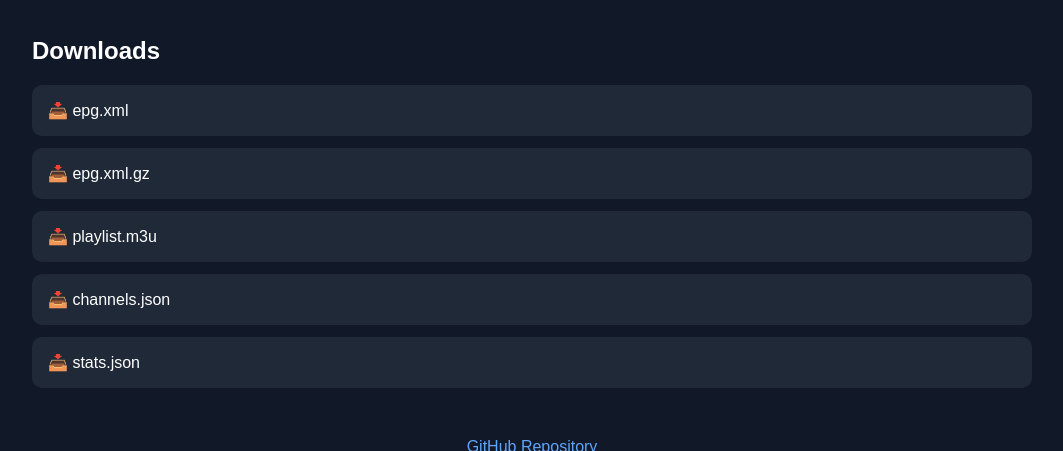
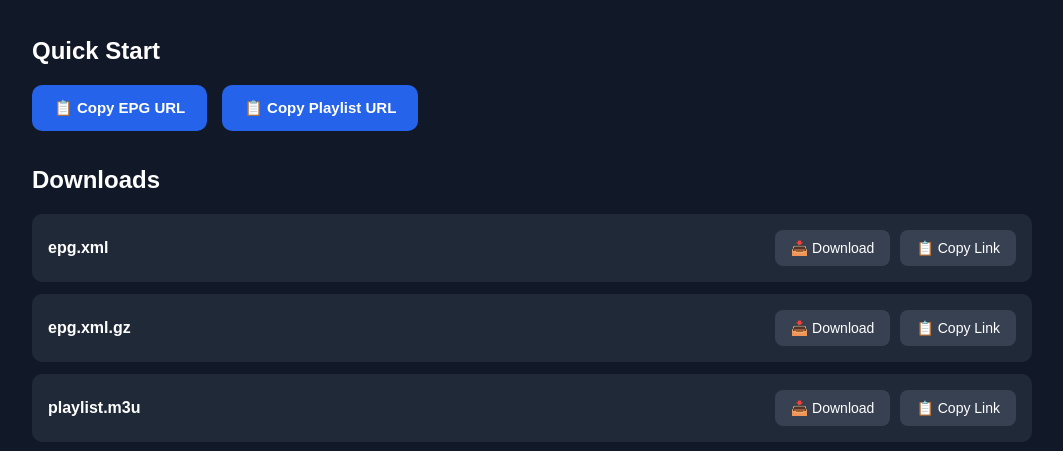
Before and after one commit to jasonramg/runn-tv-epg, a plain HTML site: page docs/index.html in a window 1280 px wide. Shown: the part 350-801 px from the top of the page, without its empty margins (108-1171 px from the left). Drawn offline with Linux system fonts and the light colour scheme.

Commit message:
Copy links to pages

```diff
--- a/docs/app.js
+++ b/docs/app.js
@@ -20,15 +20,46 @@ fetch(BASE + "output/manifest.json")
 
         for (const [name, file] of Object.entries(manifest.downloads)) {
 
-            const link = document.createElement("a");
+            const row = document.createElement("div");
+            row.className = "download-row";
 
-            link.className = "download";
+            const filename = document.createElement("span");
+            filename.className = "filename";
+            filename.textContent = file;
 
-            link.href = BASE + "output/" + file;
+            const actions = document.createElement("div");
+            actions.className = "actions";
 
-            link.textContent = "📥 " + file;
+            const download = document.createElement("a");
+            download.className = "btn";
+            download.href = BASE + "output/" + file;
+            download.download = "";
+            download.textContent = "📥 Download";
 
-            downloads.appendChild(link);
+            const copy = document.createElement("button");
+            copy.className = "btn";
+            copy.textContent = "📋 Copy Link";
+
+            copy.onclick = () => {
+
+                const url =
+                    window.location.origin +
+                    BASE +
+                    "output/" +
+                    file;
+
+                navigator.clipboard.writeText(url);
+
+                showToast("Copied " + file);
+            };
+
+            actions.appendChild(download);
+            actions.appendChild(copy);
+
+            row.appendChild(filename);
+            row.appendChild(actions);
+
+            downloads.appendChild(row);
         }
 
     })
@@ -40,3 +71,34 @@ fetch(BASE + "output/manifest.json")
         );
 
     });
+
+function showToast(message) {
+
+    const toast =
+        document.getElementById("toast");
+
+    toast.textContent = message;
+
+    toast.classList.add("show");
+
+    setTimeout(() => {
+
+        toast.classList.remove("show");
+
+    }, 1800);
+
+}
+
+function copyQuick(file) {
+
+    const url =
+        window.location.origin +
+        BASE +
+        "output/" +
+        file;
+
+    navigator.clipboard.writeText(url);
+
+    showToast(file + " URL copied");
+
+}
--- a/docs/index.html
+++ b/docs/index.html
@@ -43,6 +43,26 @@ Automatic XMLTV & Playlist Generator
 
 </div>
 
+<h2>Quick Start</h2>
+
+<div class="quick-links">
+
+<button class="quick-btn"
+onclick="copyQuick('epg.xml')">
+
+📋 Copy EPG URL
+
+</button>
+
+<button class="quick-btn"
+onclick="copyQuick('playlist.m3u')">
+
+📋 Copy Playlist URL
+
+</button>
+
+</div>
+
 <h2>Downloads</h2>
 
 <div id="downloads"></div>
@@ -58,7 +78,7 @@ GitHub Repository
 </footer>
 
 </div>
-
+<div id="toast"></div>
 <script src="app.js"></script>
 
 </body>
--- a/docs/style.css
+++ b/docs/style.css
@@ -113,3 +113,143 @@ color:#60a5fa;
 text-decoration:none;
 
 }
+
+.download-row{
+
+display:flex;
+
+justify-content:space-between;
+
+align-items:center;
+
+background:#1f2937;
+
+padding:16px;
+
+margin:12px 0;
+
+border-radius:10px;
+
+gap:20px;
+
+flex-wrap:wrap;
+
+}
+
+.filename{
+
+font-weight:bold;
+
+word-break:break-all;
+
+}
+
+.actions{
+
+display:flex;
+
+gap:10px;
+
+}
+
+.btn{
+
+background:#374151;
+
+color:white;
+
+border:none;
+
+padding:10px 16px;
+
+border-radius:8px;
+
+text-decoration:none;
+
+cursor:pointer;
+
+transition:.2s;
+
+font-size:14px;
+
+}
+
+.btn:hover{
+
+background:#4b5563;
+
+}
+
+#toast{
+
+position:fixed;
+
+left:50%;
+
+bottom:25px;
+
+transform:translateX(-50%);
+
+background:#16a34a;
+
+color:white;
+
+padding:12px 22px;
+
+border-radius:8px;
+
+opacity:0;
+
+pointer-events:none;
+
+transition:.25s;
+
+font-weight:bold;
+
+}
+
+#toast.show{
+
+opacity:1;
+
+}
+
+.quick-links{
+
+display:flex;
+
+gap:15px;
+
+margin-bottom:35px;
+
+flex-wrap:wrap;
+
+}
+
+.quick-btn{
+
+background:#2563eb;
+
+color:white;
+
+border:none;
+
+padding:14px 22px;
+
+border-radius:10px;
+
+font-size:15px;
+
+font-weight:bold;
+
+cursor:pointer;
+
+transition:.2s;
+
+}
+
+.quick-btn:hover{
+
+background:#1d4ed8;
+
+}
```
